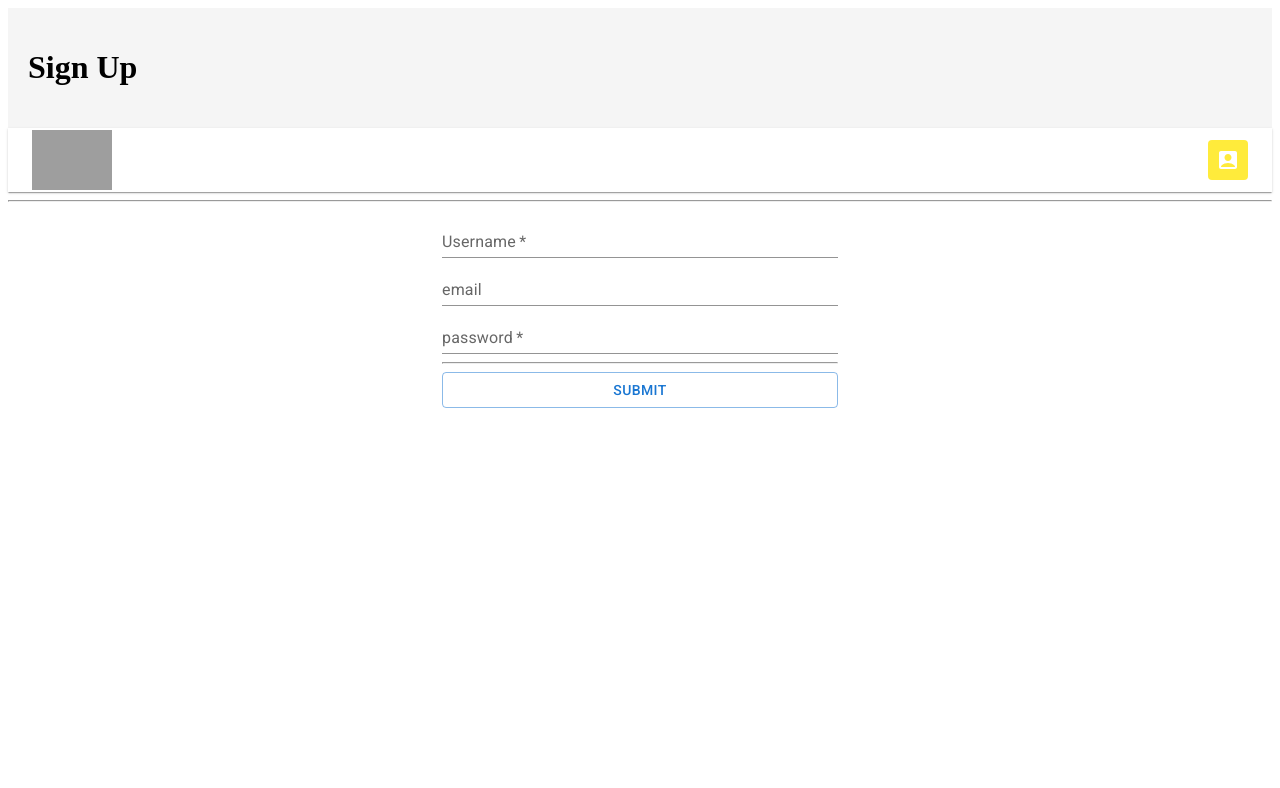
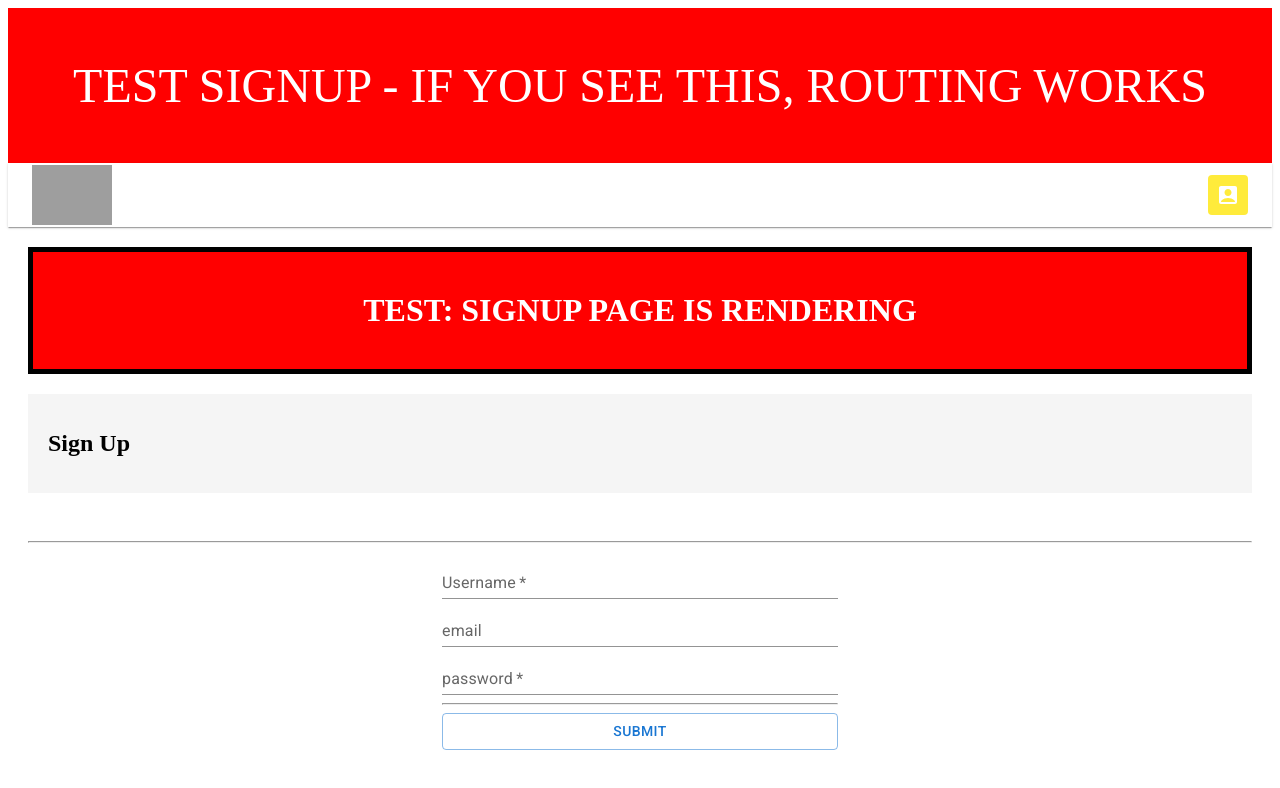
Before and after one commit to KevinJStafford/fantasy_predictor, a React (Create React App) app in the folder client/: page /users in a window 1280 px wide. Shown: the top 788 px of the page. Built offline with nearby package versions, Linux system fonts and the light colour scheme; grey boxes are pictures that could not be loaded.

Commit message:
adding debugging for component loading

```diff
--- a/client/src/components/App.js
+++ b/client/src/components/App.js
@@ -2,6 +2,7 @@ import React, { useState } from "react";
 import { Switch, Route } from "react-router-dom";
 
 import Signup from './Signup'
+import TestSignup from './TestSignup'
 import Navbar from './Navbar'
 import LandingGrid from "./LandingGrid"
 import Login from "./Login"
@@ -9,10 +10,12 @@ import Members from "./Members"
 
 
 function App() {
+  console.log('App component rendering, current path:', window.location.pathname);
   // eslint-disable-next-line no-unused-vars
   const [user, setUser] = useState(null)
 
 
+  console.log('App rendering, pathname:', window.location.pathname);
   return (
     <main>
       <Switch>
@@ -21,6 +24,7 @@ function App() {
           <LandingGrid />
       </Route>
       <Route exact path="/users">
+        <TestSignup />
         <Signup setUser={setUser} />
       </Route>
       <Route exact path="/login">
--- a/client/src/components/Signup.js
+++ b/client/src/components/Signup.js
@@ -1,3 +1,4 @@
+import React from 'react';
 import {TextField, Button, Container, Box} from '@mui/material';
 import {useFormik} from 'formik';
 import * as yup from 'yup';
@@ -8,6 +9,8 @@ import Navbar from './Navbar'
 import ErrorBoundary from './ErrorBoundary'
 
 function Signup({setUser}) {
+    console.log('=== SIGNUP COMPONENT RENDERING ===');
+    console.log('setUser prop:', typeof setUser);
     const history = useHistory();
 
     const signupSchema = yup.object().shape({
@@ -49,15 +52,29 @@ function Signup({setUser}) {
         }
     })
 
+    console.log('Signup component returning JSX, apiUrl base:', apiUrl(''));
     return(
-        <main>
-            <div style={{ padding: '20px', backgroundColor: '#f5f5f5' }}>
-                <h1>Sign Up</h1>
-            </div>
+        <main style={{ minHeight: '100vh', backgroundColor: '#ffffff', position: 'relative', zIndex: 1 }}>
             <ErrorBoundary>
                 <Navbar />
             </ErrorBoundary>
-            <div>
+            {/* TEST: This should be visible if component renders */}
+            <div style={{
+                padding: '40px',
+                backgroundColor: 'red',
+                color: 'white',
+                fontSize: '32px',
+                fontWeight: 'bold',
+                textAlign: 'center',
+                margin: '20px',
+                border: '5px solid black'
+            }}>
+                TEST: SIGNUP PAGE IS RENDERING
+            </div>
+            <div style={{ padding: '20px', backgroundColor: '#f5f5f5', margin: '20px' }}>
+                <h1 style={{ color: '#000000', fontSize: '24px', fontWeight: 'bold' }}>Sign Up</h1>
+            </div>
+            <div style={{ padding: '20px', backgroundColor: '#ffffff' }}>
             {/* {formik.errors} */}
         <hr></hr>
         <Container maxWidth="xs">
--- /dev/null
+++ b/client/src/components/TestSignup.js
@@ -0,0 +1,18 @@
+import React from 'react';
+
+function TestSignup() {
+    console.log('TEST SIGNUP COMPONENT RENDERING');
+    return (
+        <div style={{
+            padding: '50px',
+            backgroundColor: 'red',
+            color: 'white',
+            fontSize: '48px',
+            textAlign: 'center'
+        }}>
+            TEST SIGNUP - IF YOU SEE THIS, ROUTING WORKS
+        </div>
+    );
+}
+
+export default TestSignup;
```
Also changed, not shown: 1 other file (tests, documents, lock files or other folders).
